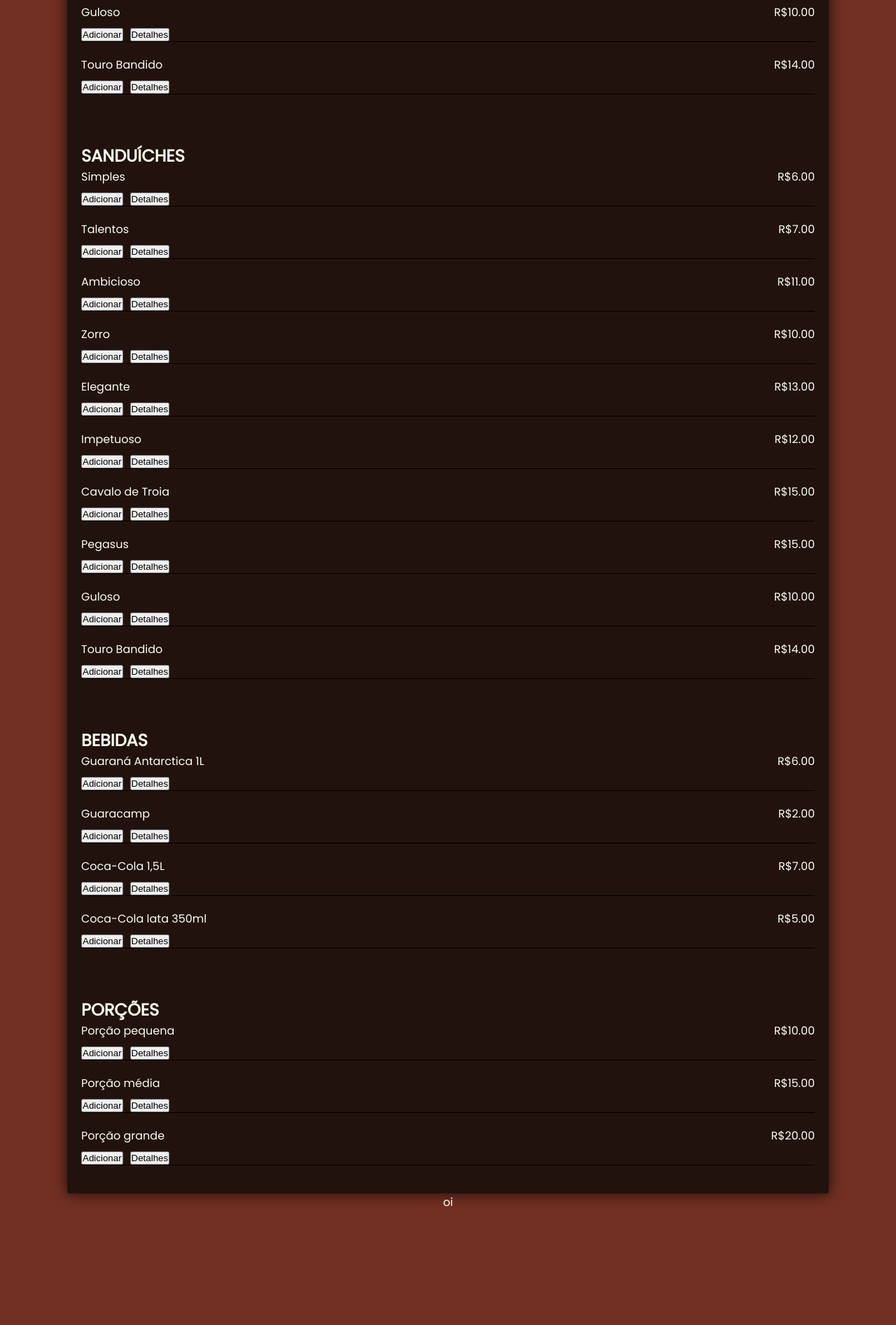
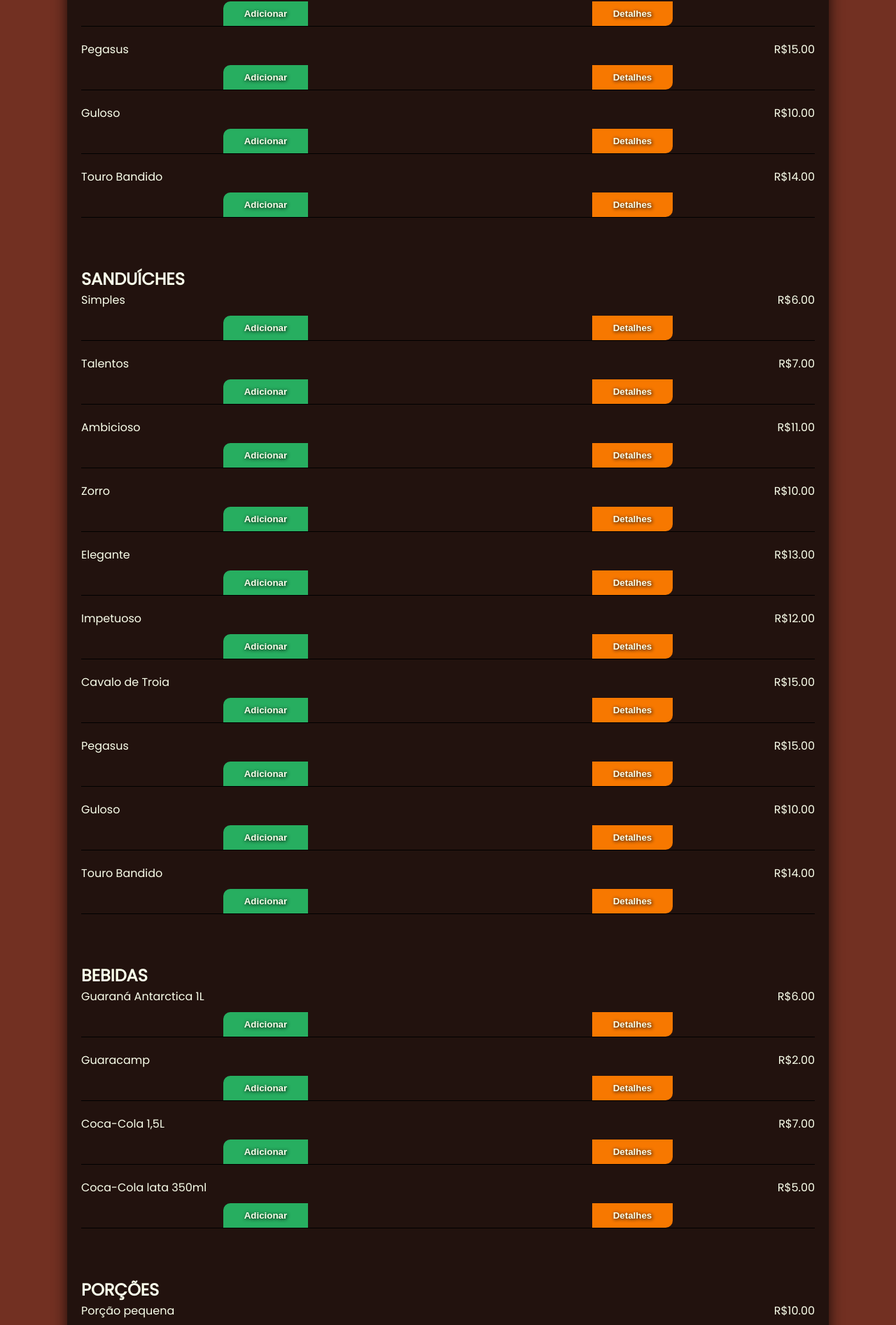
Before and after one commit to MoisesSantana/harasBurger, a Next.js app: page / in a window 1280 px wide. Shown: the part 877-2770 px from the top of the page at 70% size. Before the commit the page ends 2607 px from the top, so only its background shows below. Built offline with nearby package versions, Linux system fonts and the light colour scheme.

Commit message:
cardapio pre-finalizado

```diff
--- a/src/components/Cardapio.tsx
+++ b/src/components/Cardapio.tsx
@@ -17,14 +17,22 @@ const Cardapio: React.FC = () => (
       <h2>Promoções</h2>
       {
         promocoes.map(({ nome, preco }) => (
-          <ElementoContainer key={ nome }>
+          <ElementoContainer key={nome}>
             <div>
               <p>{ nome }</p>
-              <span>R${ preco.toFixed(2) }</span>
+              <span>{`R$${preco.toFixed(2)}`}</span>
             </div>
             <div>
-              <button>Adicionar</button>
-              <button>Detalhes</button>
+              <button
+                type="button"
+              >
+                Adicionar
+              </button>
+              <button
+                type="button"
+              >
+                Detalhes
+              </button>
             </div>
           </ElementoContainer>
         ))
@@ -34,14 +42,22 @@ const Cardapio: React.FC = () => (
       <h2>Trios</h2>
       {
         trios.map(({ nome, preco }) => (
-          <ElementoContainer key={ nome }>
+          <ElementoContainer key={nome}>
             <div>
               <p>{ nome }</p>
-              <span>R${ preco.toFixed(2) }</span>
+              <span>{`R$${preco.toFixed(2)}`}</span>
             </div>
             <div>
-              <button>Adicionar</button>
-              <button>Detalhes</button>
+              <button
+                type="button"
+              >
+                Adicionar
+              </button>
+              <button
+                type="button"
+              >
+                Detalhes
+              </button>
             </div>
           </ElementoContainer>
         ))
@@ -51,14 +67,22 @@ const Cardapio: React.FC = () => (
       <h2>Sanduíches</h2>
       {
         sanduiches.map(({ nome, preco }) => (
-          <ElementoContainer key={ nome }>
+          <ElementoContainer key={nome}>
             <div>
               <p>{ nome }</p>
-              <span>R${ preco.toFixed(2) }</span>
+              <span>{`R$${preco.toFixed(2)}`}</span>
             </div>
             <div>
-              <button>Adicionar</button>
-              <button>Detalhes</button>
+              <button
+                type="button"
+              >
+                Adicionar
+              </button>
+              <button
+                type="button"
+              >
+                Detalhes
+              </button>
             </div>
           </ElementoContainer>
         ))
@@ -68,14 +92,22 @@ const Cardapio: React.FC = () => (
       <h2>Bebidas</h2>
       {
         bebidas.map(({ nome, preco }) => (
-          <ElementoContainer key={ nome }>
+          <ElementoContainer key={nome}>
             <div>
               <p>{ nome }</p>
-              <span>R${ preco.toFixed(2) }</span>
+              <span>{`R$${preco.toFixed(2)}`}</span>
             </div>
             <div>
-              <button>Adicionar</button>
-              <button>Detalhes</button>
+              <button
+                type="button"
+              >
+                Adicionar
+              </button>
+              <button
+                type="button"
+              >
+                Detalhes
+              </button>
             </div>
           </ElementoContainer>
         ))
@@ -85,14 +117,22 @@ const Cardapio: React.FC = () => (
       <h2>Porções</h2>
       {
         porcao.map(({ nome, preco }) => (
-          <ElementoContainer key={ nome }>
+          <ElementoContainer key={nome}>
             <div>
               <p>{ nome }</p>
-              <span>R${ preco.toFixed(2) }</span>
+              <span>{`R$${preco.toFixed(2)}`}</span>
             </div>
             <div>
-              <button>Adicionar</button>
-              <button>Detalhes</button>
+              <button
+                type="button"
+              >
+                Adicionar
+              </button>
+              <button
+                type="button"
+              >
+                Detalhes
+              </button>
             </div>
           </ElementoContainer>
         ))
--- a/src/styles/components/CardapioComponent.ts
+++ b/src/styles/components/CardapioComponent.ts
@@ -36,6 +36,24 @@ export const ElementoContainer = style.div`
   }
 
   & div:last-child {
-    gap: 10px;
+    justify-content: space-around;
+  }
+
+  button {
+    border: none;
+    color: #FAFFEB;
+    font-weight: 800;
+    padding: 10px 30px;
+    text-shadow: 1px 1px 5px black;
+  }
+
+  button:first-child {
+    background-color: #27AE60;
+    border-radius: 10px 0 0 0;
+  }
+
+  button:last-child {
+    background-color: #F77800;
+    border-radius: 0 0 10px 0;
   }
 `;
```
